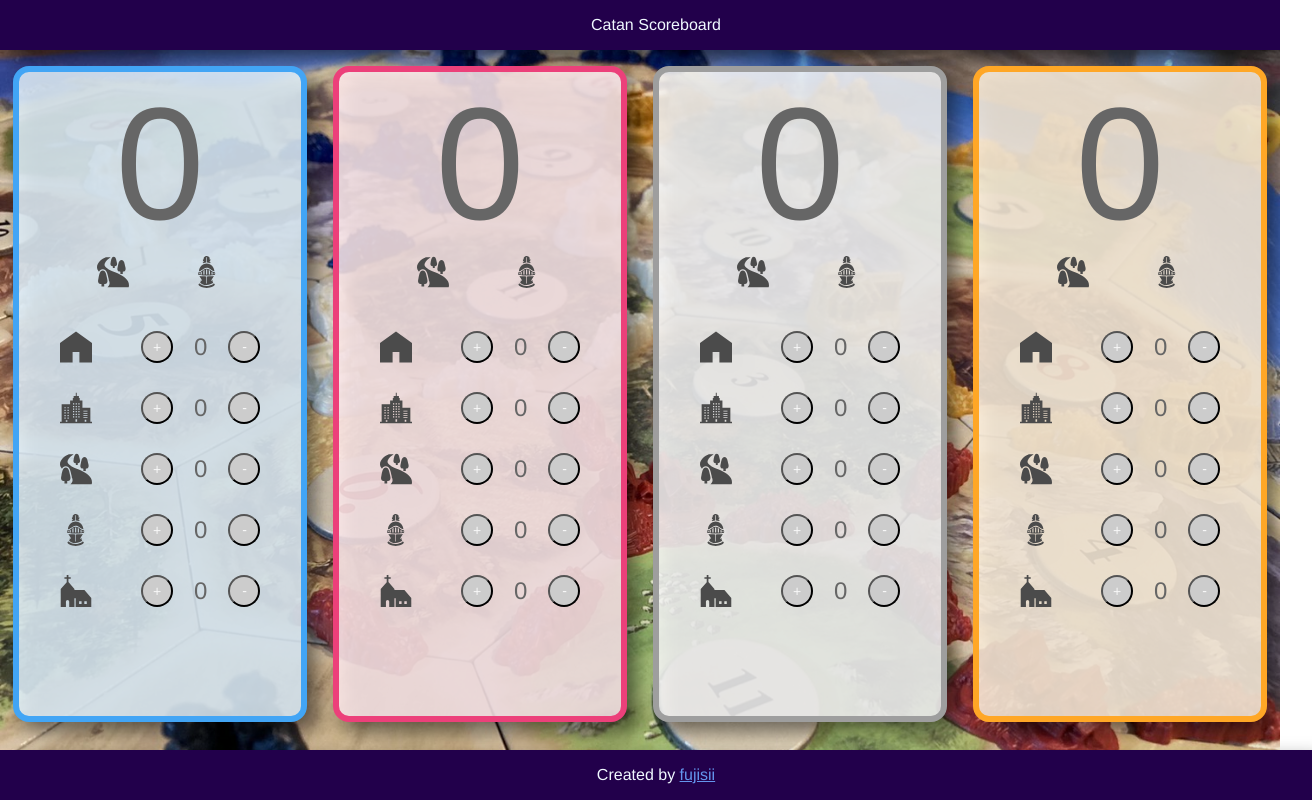
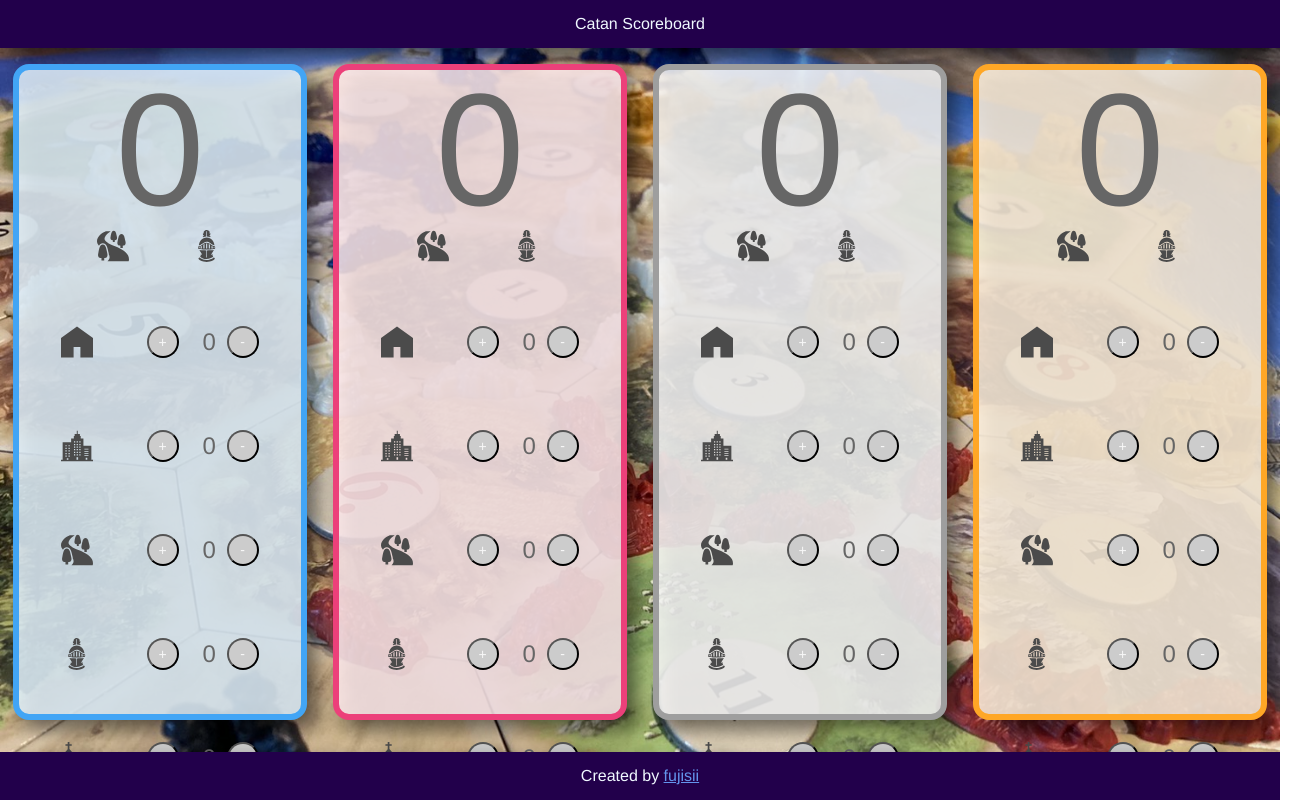
Before and after one commit to fujisii/catan-scoreboard, a React (Create React App) app: page / in a window 1280 px wide. Shown: the whole page, 1312 px wide, since content can reach past the window. Built offline with nearby package versions, Linux system fonts and the light colour scheme.

Commit message:
update: font修正

```diff
--- a/src/App.css
+++ b/src/App.css
@@ -117,7 +117,7 @@
 
 .Counter > p {
   font-size: 24px;
-  padding: 0.6em;
+  padding: 1em;
   width: 2ch;
   text-align:center;
   position:relative;
@@ -135,3 +135,19 @@
   background: #ccc;
   border-radius: 50%;
 }
+
+/* フォント崩れ対応（修正中） */
+/* https://teratail.com/questions/78551 */
+*,
+*::before,
+*::after{
+    font-weight: normal;
+    line-height: 1em;
+    padding:0;
+    margin: 0;
+    box-sizing: border-box;
+    -webkit-tap-highlight-color:rgba(0,0,0,0);
+    -webkit-user-select: none;
+backface-visibility:hidden;
+-webkit-backface-visibility:hidden;
+}
```
